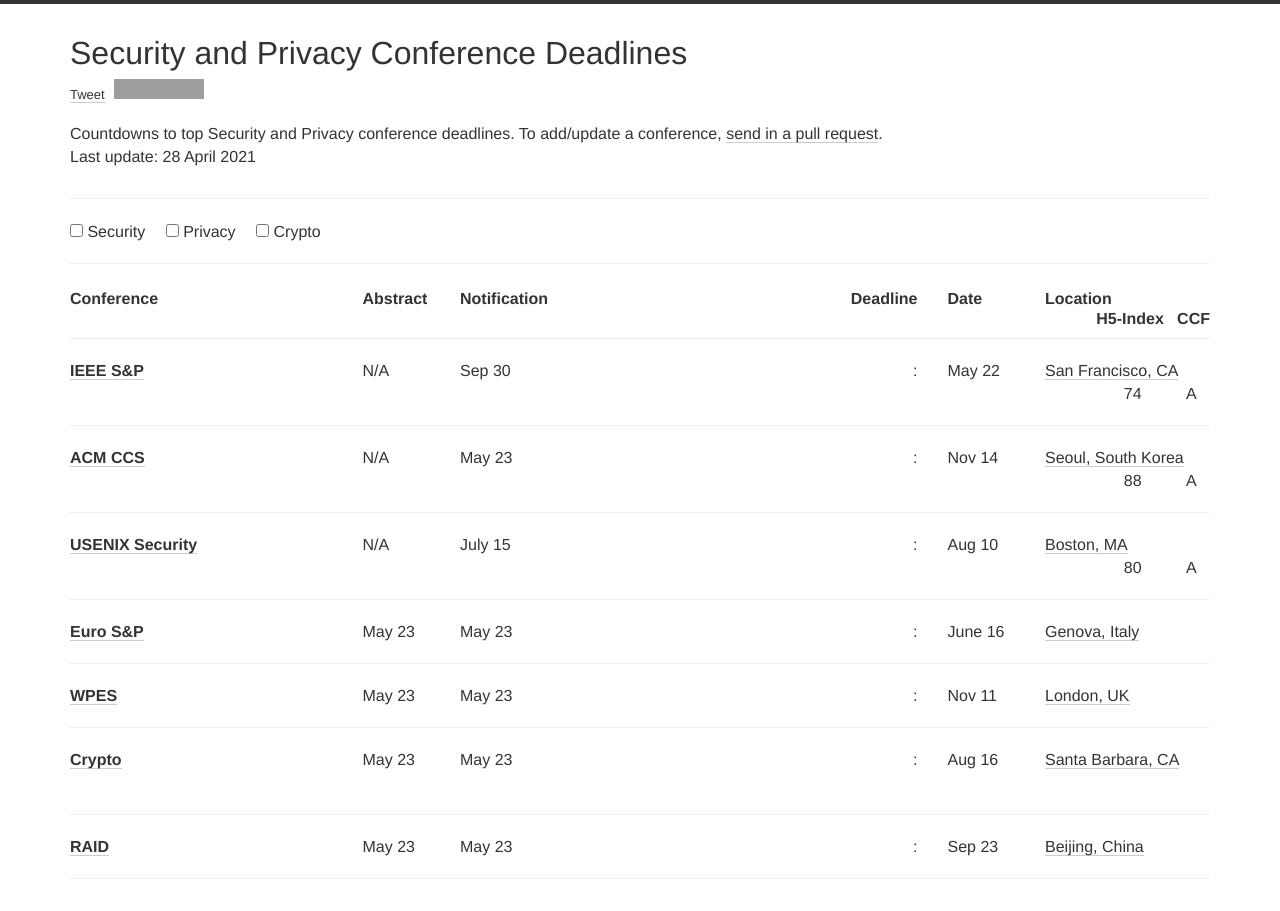
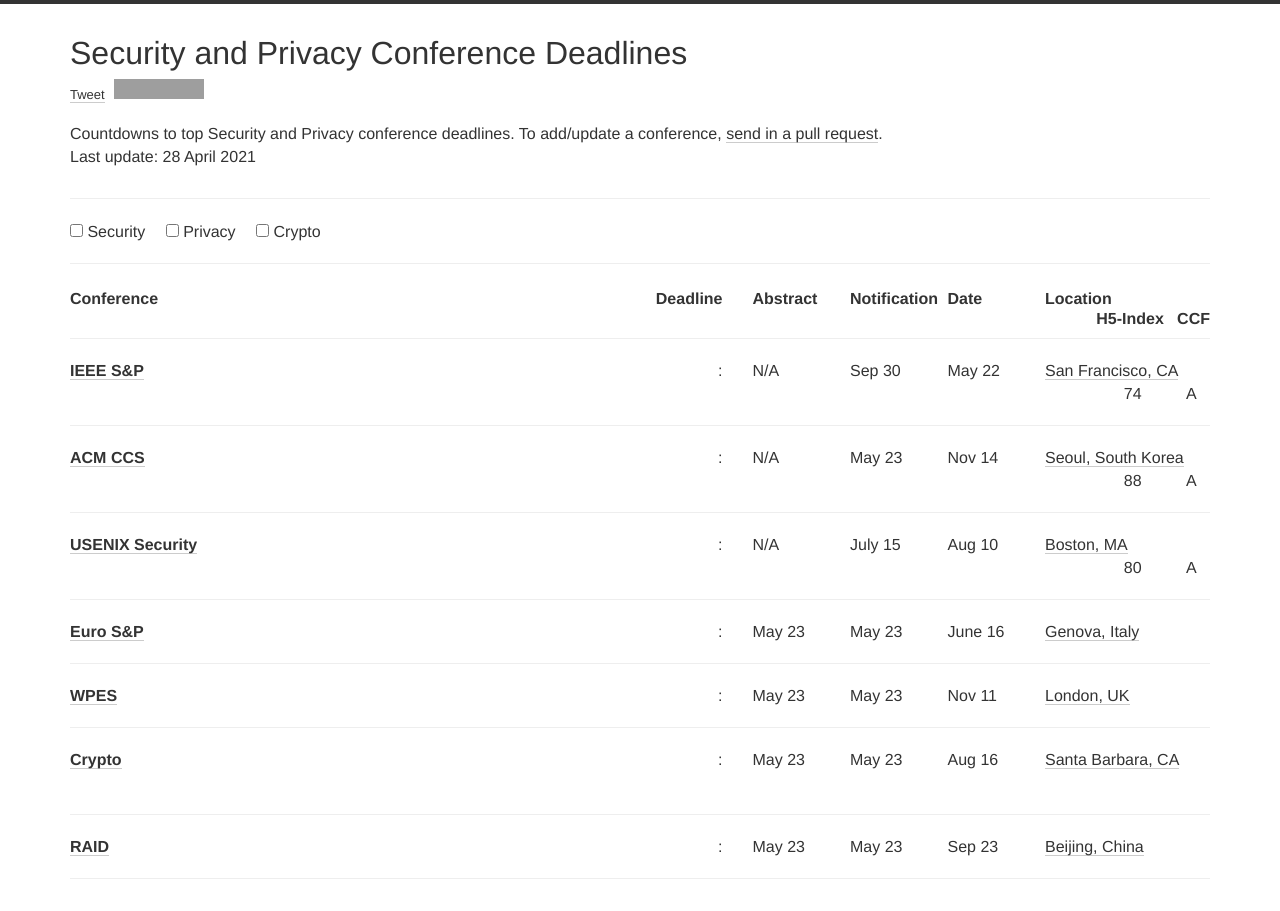
Before and after one commit to jianghaizhi/conference, a Jekyll site: the page built from index.html, in a window 1280 px wide. Built offline with Jekyll 4.4.1, drawn with Linux system fonts in a browser that asks for light colours; nearby versions of some CDN libraries; comment, search, counter and statistics services are not loaded; grey boxes are pictures that could not be loaded.

Commit message:
Update index.html

```diff
--- a/index.html
+++ b/index.html
@@ -48,9 +48,9 @@
               </form><hr>
              <div class="row" style="padding-top:5px">
        <div class="col-xs-12 col-md-3"><h2>Conference</h2></div>
+      <div class="col-xs-12 col-md-4"><h2 style="float:right;">Deadline</h2></div>
         <div class="col-xs-12 col-md-1"><h2>Abstract</h2></div>
         <div class="col-xs-12 col-md-1"><h2>Notification</h2></div>
-        <div class="col-xs-12 col-md-4"><h2 style="float:right;">Deadline</h2></div>
         <div class="col-xs-12 col-md-1"><h2>Date</h2></div>
         <div class="col-xs-12 col-md-2"><h2>Location<font style="float:right">H5-Index&nbsp;&nbsp;&nbsp;CCF</font></h2></div>
       </div>
@@ -69,15 +69,14 @@
               <div class="col-xs-12 col-md-3">
                 <font font-size:1em; style="font-weight:bold;"><a target="black" href="{{conf.link}}">{{conf.name}}</a></font>
               </div>
-
+                <div class="col-xs-12 col-md-4">
+                <font style="float:right"><span class="deadline-time"></span> : <b><span class="timer"></span></b></font>
+              </div>
             <div class="col-xs-12 col-md-1">
                 {{conf.abstract}}
               </div>
             <div class="col-xs-12 col-md-1">
                 {{conf.notification}}
-              </div>
-              <div class="col-xs-12 col-md-4">
-                <font style="float:right"><span class="deadline-time"></span> : <b><span class="timer"></span></b></font>
               </div>
               <div class="col-xs-12 col-md-1">
                 <div class="meta">
```
